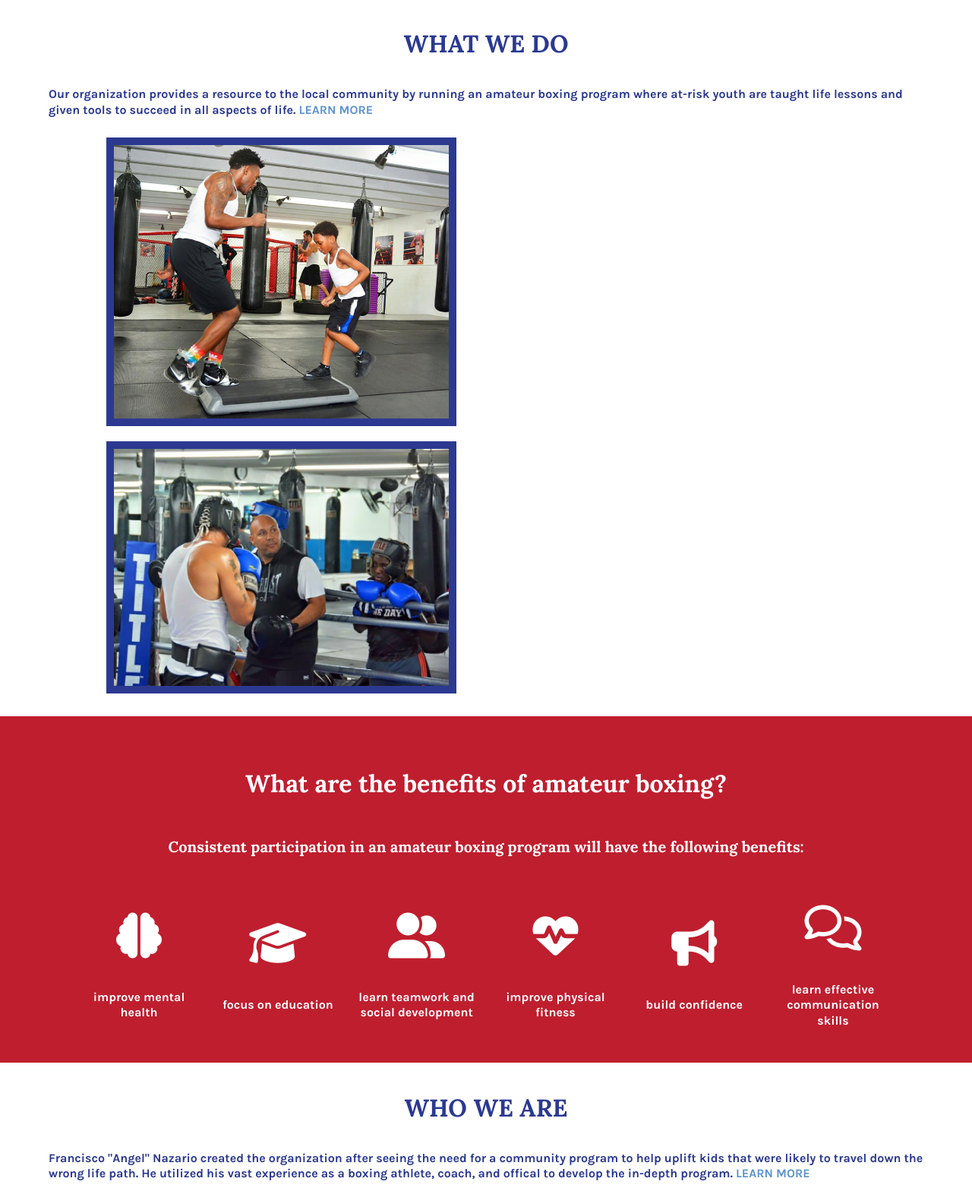
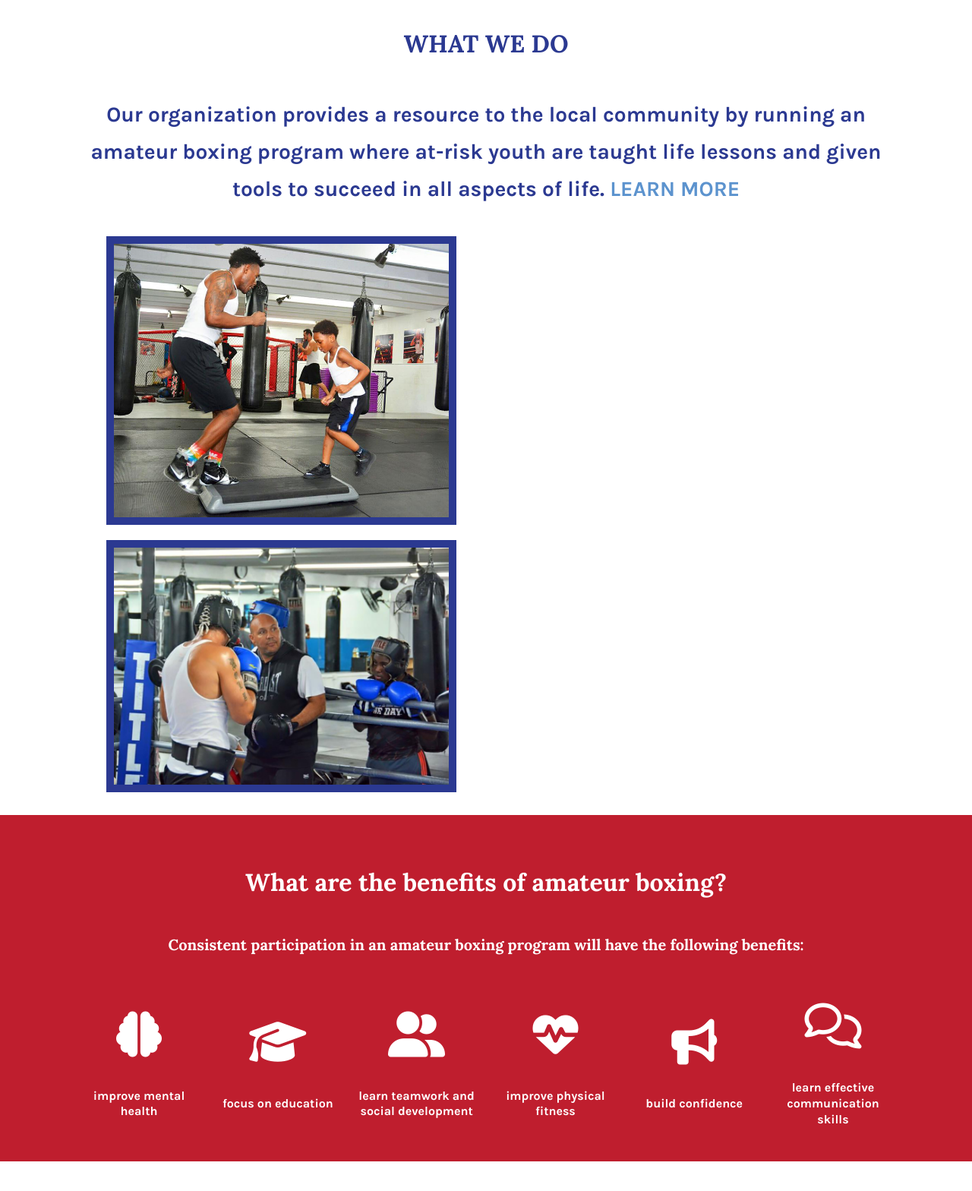
Before and after one commit to e-gunn/hs-boxing-website, a website built with Parcel: page index.html in a window 1280 px wide. Shown: the part 802-2370 px from the top of the page at 76% size. Built offline with nearby package versions, Linux system fonts and the light colour scheme.

Commit message:
Update text styles

```diff
--- a/css/main.css
+++ b/css/main.css
@@ -860,6 +860,18 @@ input[type=message] {
     width: 20%;
   }
 
+  .what-description p {
+    font-size: 1.50em;
+    padding: 0 30px;
+    text-align: center;
+  }
+
+  .who-description p {
+    font-size: 1.50em;
+    padding: 0 30px;
+    text-align: center;
+  }
+
   .social-icons {
     width: 50%;
   }
@@ -953,6 +965,16 @@ h4 {
    width: 45%;
  }
 
+ .what-description p {
+   font-size: 1.75em;
+   line-height: 1.75em;
+ }
+
+ .who-description p {
+   font-size: 1.75em;
+   line-height: 1.75em;
+ }
+
  .benefits-item {
    width: 15%;
  }
```
